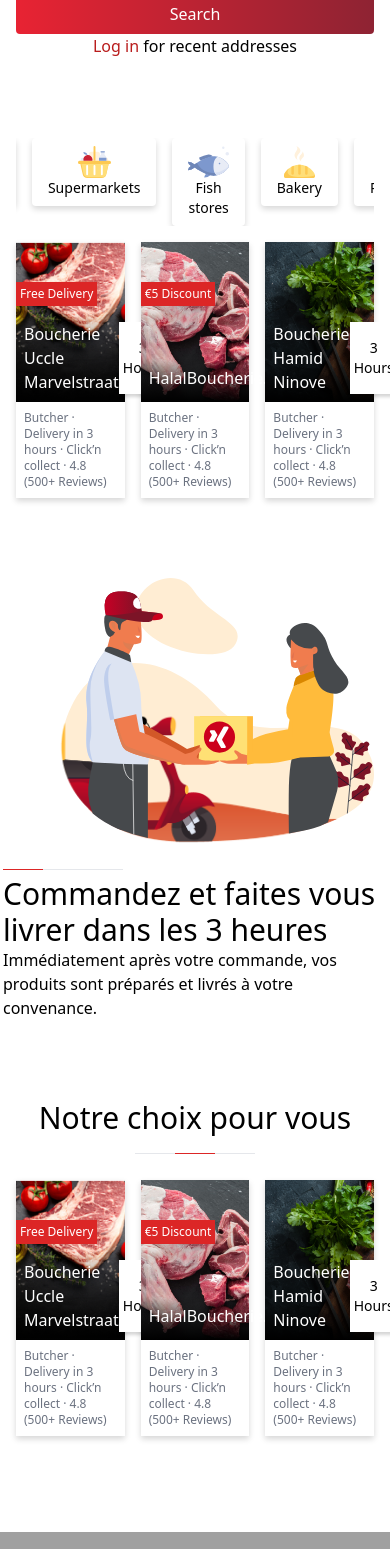
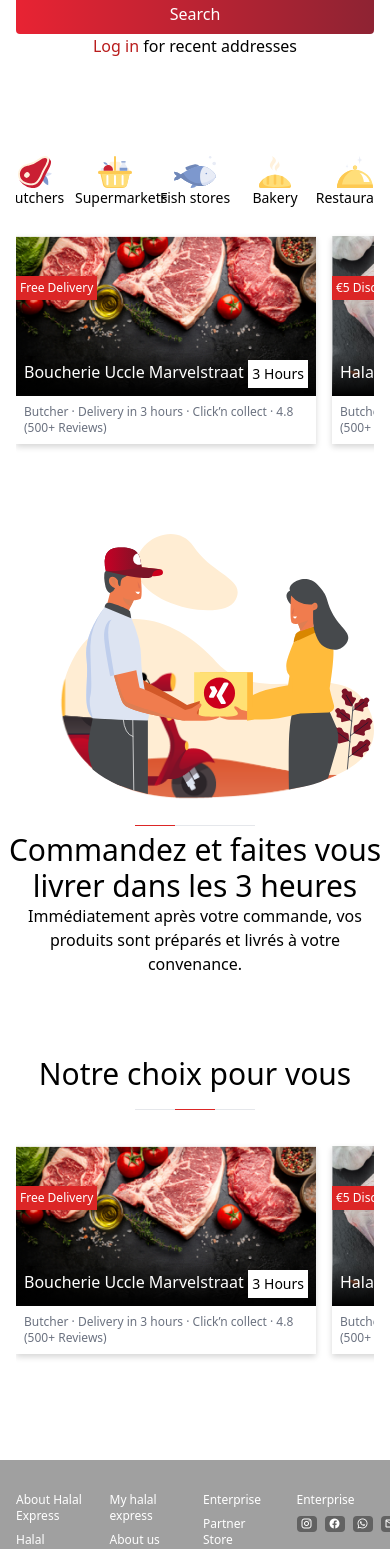
Before and after one commit to Lino004/hotalexpress, a Vue app: page / in a window 390 px wide. Shown: the part 360-1909 px from the top of the page. Built offline with nearby package versions, Linux system fonts and the light colour scheme.

Commit message:
correction

```diff
--- a/src/components/general/CardAction.vue
+++ b/src/components/general/CardAction.vue
@@ -1,5 +1,5 @@
 <template>
-  <div class="text-center py-2 px-4 rounded shadow-box1">
+  <div class="text-center py-2 md:px-4 rounded shadow-md md:shadow-box1">
     <img class="mx-auto h-8" :src="img">
     <h4 class="text-sm"> {{label}} </h4>
   </div>
--- a/src/components/general/CardProduit.vue
+++ b/src/components/general/CardProduit.vue
@@ -1,5 +1,5 @@
 <template>
-  <div class="shadow-box1">
+  <div class="shadow-box1" :class="customClass">
     <figure class="relative">
       <img class="w-full h-40 object-cover" :src="img" alt="">
       <div class="absolute bg-red-600 left-0 top-10 text-white text-xs p-1" v-if="label">
@@ -27,7 +27,8 @@
     title: String,
     description: String,
     labelBtn: String,
-    img: String
+    img: String,
+    customClass: String
   }
 }
 </script>
--- a/src/views/Home.vue
+++ b/src/views/Home.vue
@@ -36,27 +36,28 @@
         <a class="text-red-700">Log in</a> for recent addresses
       </div>
       <section class="my-20">
-        <div class="flex flex-nowrap overflow-x-auto md:overflow-hidden space-x-4 justify-center mb-4">
-          <div class="flex-initial" v-for="(item, i) in itemsAction" :key="i">
+        <div class="flex overflow-x-auto md:overflow-hidden md:space-x-4 justify-center md:mb-0 py-2.5">
+          <div class="flex-initial min-w-100" v-for="(item, i) in itemsAction" :key="i">
             <CardAction
               :img="item.img"
               :label="item.label"/>
           </div>
         </div>
-        <div class="grid grid-cols-3 gap-4">
+        <div class="flex overflow-x-auto md:grid md:grid-cols-3 gap-4 py-2.5">
           <div v-for="(item, i) in itemsProduit" :key="i">
             <CardProduit
               :title="item.title"
               :label="item.label"
               :description="item.description"
               :label-btn="item.labelBtn"
-              :img="item.img"/>
+              :img="item.img"
+              custom-class="min-w-300"/>
           </div>
         </div>
       </section>
       <section class="flex flex-col md:flex-row items-center space-x-0 md:space-x-20  justify-center my-20">
         <img class="w-96" src="@/assets/images/illustrations/illustration1.svg">
-        <div class="w-96 justify-center">
+        <div class="w-96 text-center md:text-left">
           <TabsBar
             :length="3"
             :value="1"/>
@@ -78,14 +79,15 @@
             :value="2"
             class="mb-5"/>
         </div>
-        <div class="grid grid-cols-3 gap-4">
+        <div class="flex overflow-x-auto md:grid md:grid-cols-3 gap-4 py-2.5 ">
           <div v-for="(item, i) in itemsProduit" :key="i">
             <CardProduit
               :title="item.title"
               :label="item.label"
               :description="item.description"
               :label-btn="item.labelBtn"
-              :img="item.img"/>
+              :img="item.img"
+              custom-class="min-w-300"/>
           </div>
         </div>
       </section>
--- a/tailwind.js
+++ b/tailwind.js
@@ -23,6 +23,10 @@
       box1: '0px 3px 6px #00000029',
       box2: '0px 3px 3px #00000029'
     },
+    minWidth: {
+      100: '80px',
+      300: '300px'
+    },
     extend: {
       backgroundImage: theme => ({
       })
```
